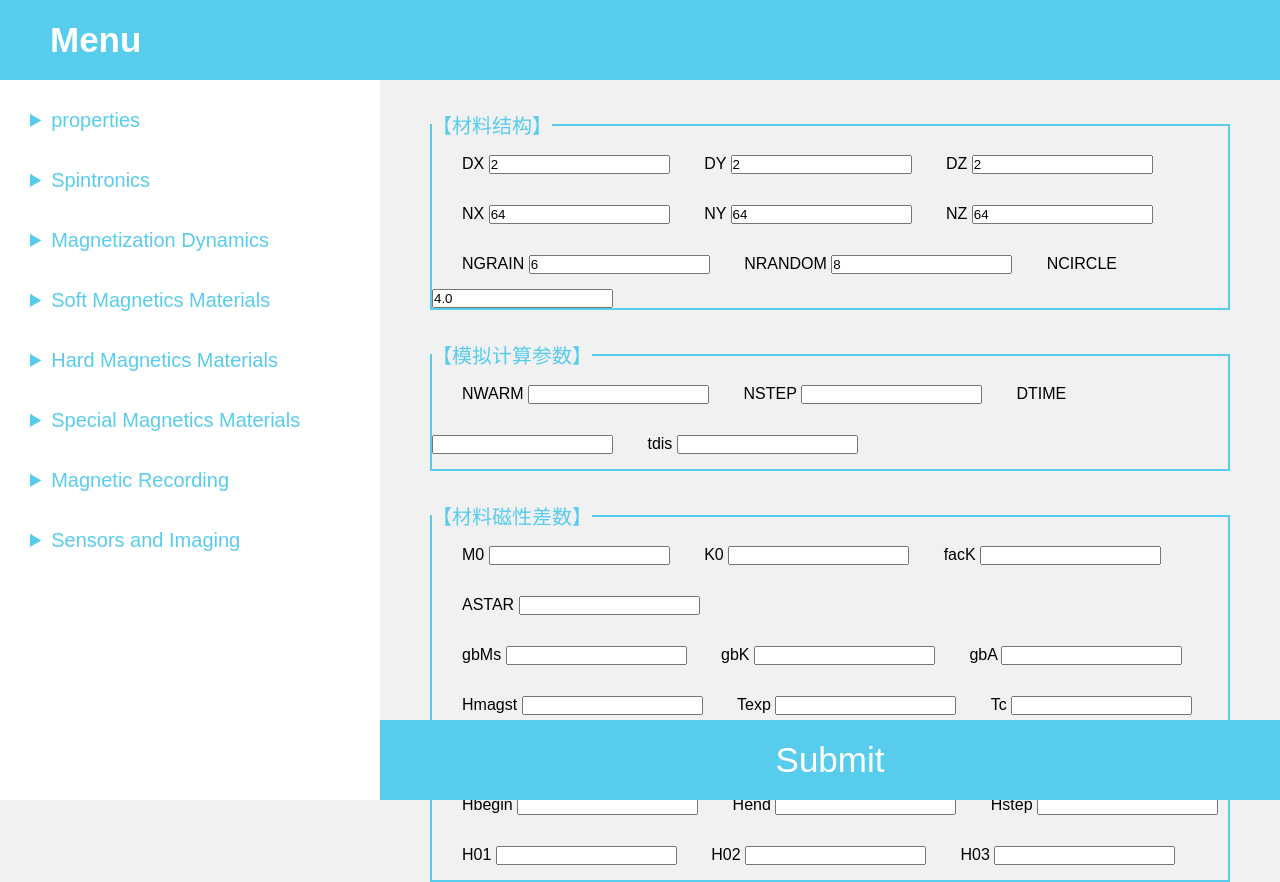
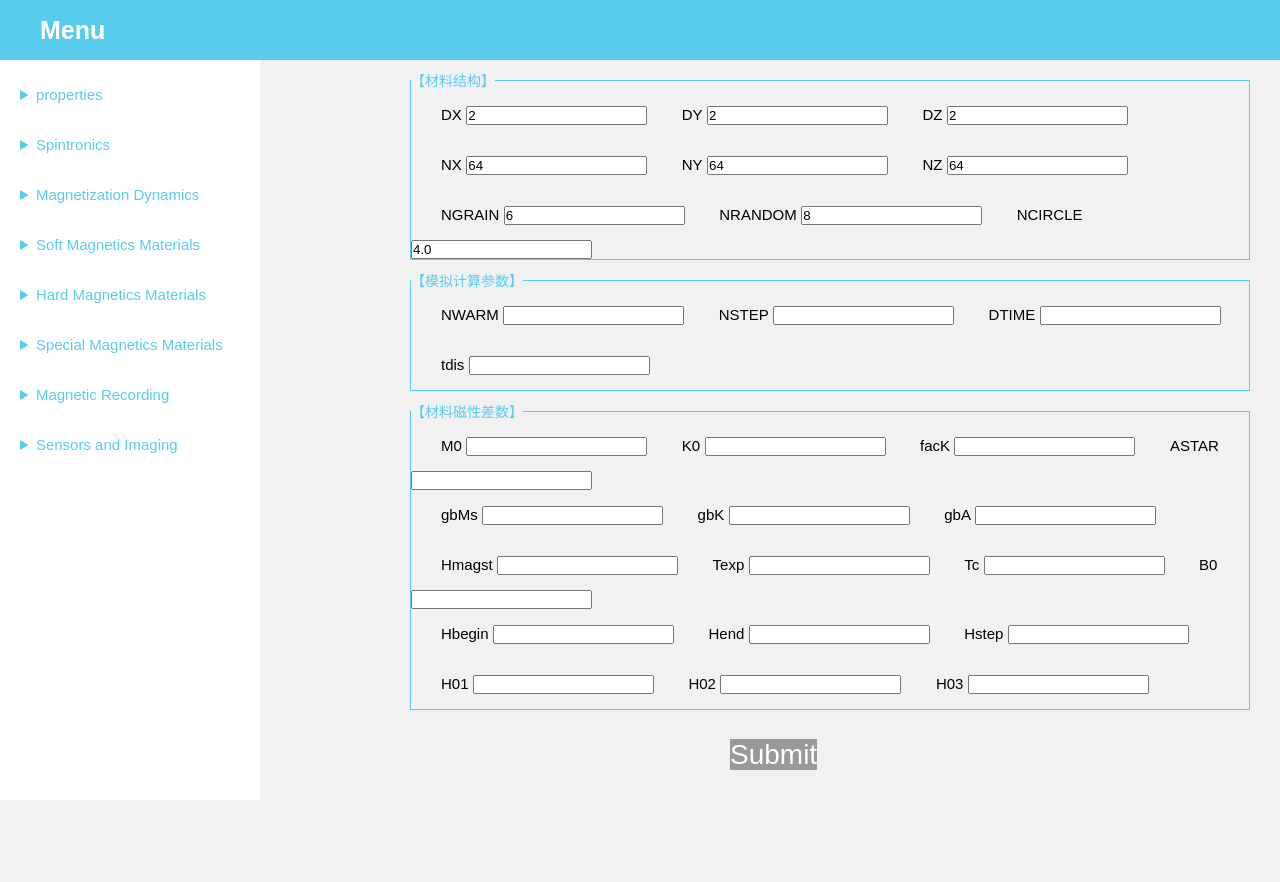
Before and after one commit to harry1999125/IMMM, a plain HTML site: page index.html in a window 1280 px wide. Both pictures are taken after a click on the label "Menu". After the commit the page ends 800 px from the top, so only its background shows below. Drawn offline with Linux system fonts and the light colour scheme.

Commit message:
change size

```diff
--- a/style.css
+++ b/style.css
@@ -8,16 +8,16 @@
     background-color: #f1f1f1;
 }
 nav{
-    height: 80px;
+    height: 60px;
     width: 100%;
     background-color: #58cced;
 }
 .menuBtn{
-    font-size: 35px;
+    font-size: 25px;
     font-weight: bold;
     color: white;
-    padding: 0 50px;
-    line-height: 80px;
+    padding: 0 40px;
+    line-height: 60px;
     cursor: pointer;
 }
 label:hover{
@@ -25,17 +25,17 @@
 }
 .main-nav{
     background-color: #fff;
-    height: calc(100vh - 80px);
-    width: 380px;
+    height: calc(100vh - 60px);
+    width: 260px;
     overflow: scroll;
-    line-height: 40px;
+    line-height: 30px;
     display: none;
 }
 .main-nav details{
-    margin: 20px 30px;
+    margin: 20px;
 }
 .main-nav details summary{
-    font-size: 20px;
+    font-size: 15px;
     color: #58cced;
     cursor: pointer;
 }
@@ -43,9 +43,10 @@
     margin-left: 25px;
 }
 .main-nav details ul li{
-    list-style: none;
+    color: #58cced;
 }
 .main-nav details ul li a{
+    font-size: 14px;
     color: #707070;
     cursor: pointer;
 }
@@ -53,36 +54,41 @@
     color: #88888
 }
 .input{
+    overflow: scroll;
     position: absolute;
-    top: 80px;
+    top: 60px;
     left: 0;
     width: 100%;
-    height: calc(100vh - 80px);
+    height: calc(100vh - 60px);
 }
 .submitBtn{
     color: #fff;
-    line-height: 80px;
-    font-size: 35px;
+    line-height: 70px;
+    font-size: 28px;
     text-align: center;
-    background-color: #58cced;
+    background-color: #999999
+    ;
     width: 100%;
-    height: 80px;
-    position: absolute;
-    bottom: 0px;
+    height: 100px;
     cursor: pointer;
+    border-bottom: 30px solid #f1f1f1;
+    border-left: 350px solid #f1f1f1;
+    border-right: 350px solid #f1f1f1;
+    box-sizing: border-box;
 }
 .submitBtn:hover{
     opacity: 0.7;
 }
 legend{
     color: #58cced;
-    font-size: 20px;
+    font-size: 14px;
 }
 fieldset{
-    margin: 30px 50px;
-    border: 2px solid #58cced;
+    margin: 10px 30px;
+    border: 1px solid #58cced;
 }
 form label{
+    font-size: 15px;
     line-height: 50px;
     margin-left: 30px;
 }
```
